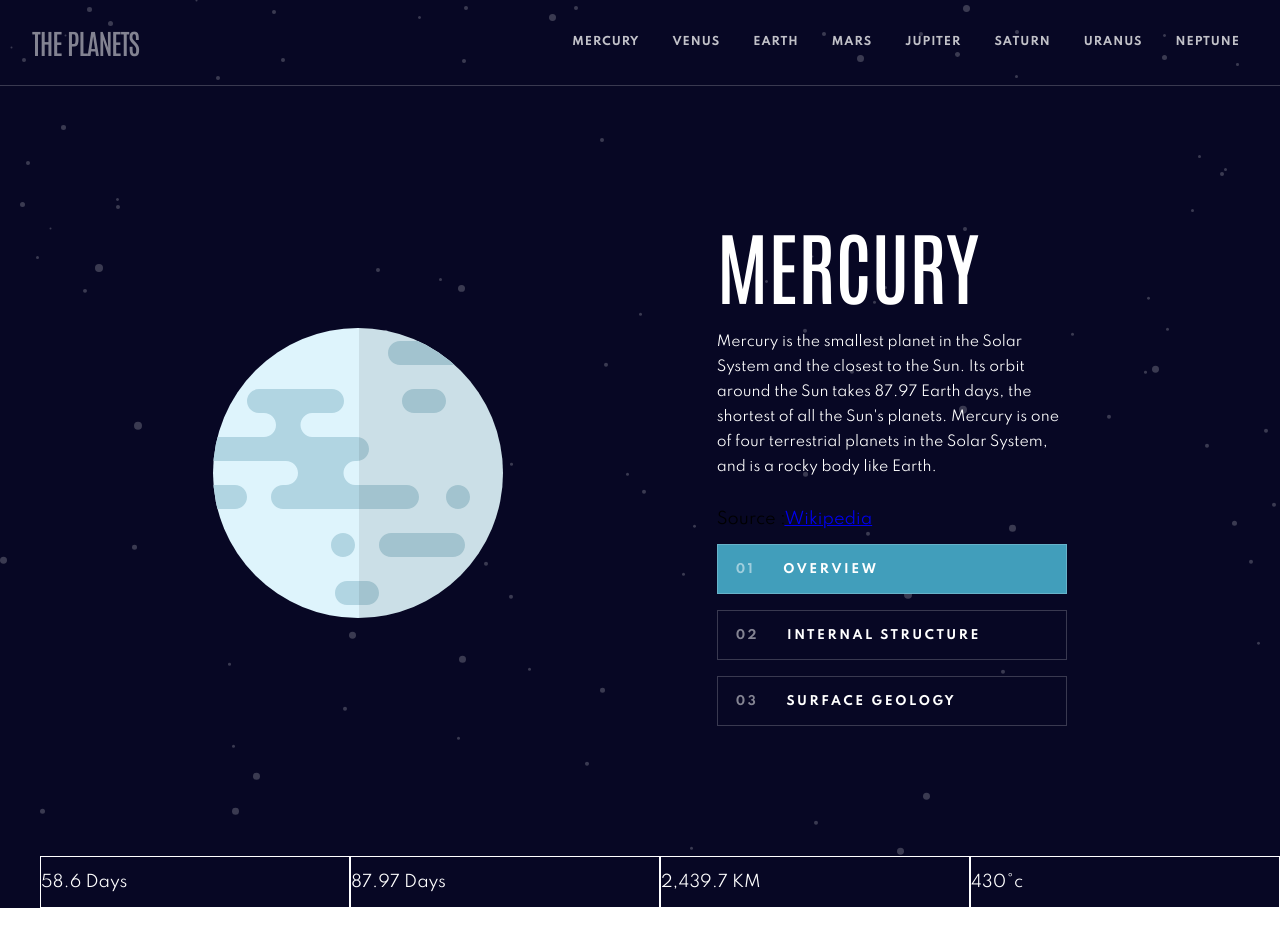
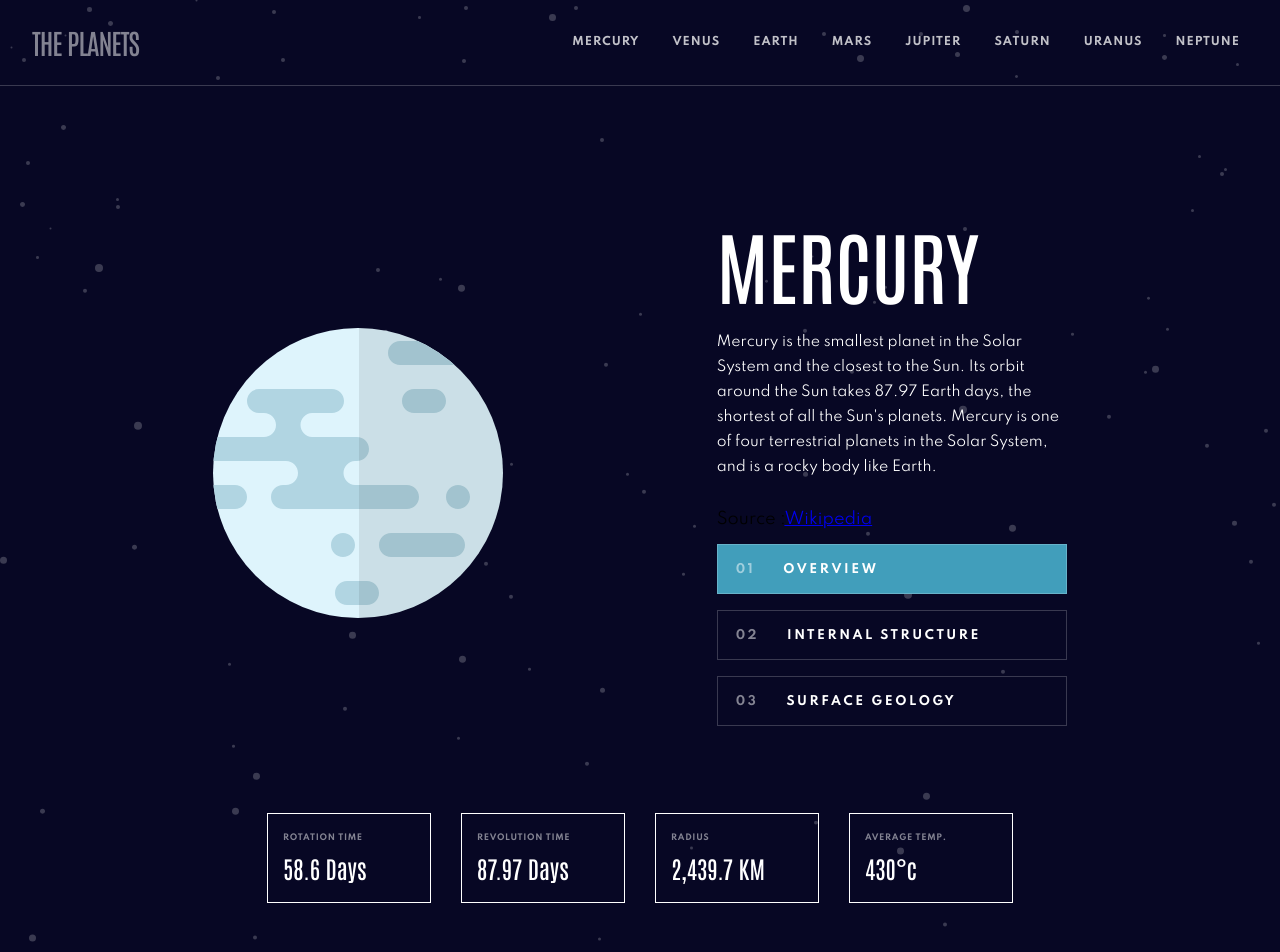
Before and after one commit to Glebkas/planets, a React (Create React App) app: page / in a window 1280 px wide. Shown: the top 952 px of the page. Before the commit the page ends 924 px from the top, so only its background shows below. Built offline with nearby package versions, Linux system fonts and the light colour scheme.

Commit message:
grid desktop style

```diff
--- /dev/null
+++ b/src/blocks/facts-grid/__item-fact/facts-grid__item-fact.css
@@ -0,0 +1,7 @@
+.facts-grid__item-fact {
+  font-family: antonio;
+  font-size: 24px;
+  line-height: 31.05px;
+  color: rgba(255, 255, 255, 1);
+  margin: 6px 0 0 0;
+}
--- /dev/null
+++ b/src/blocks/facts-grid/__item-title/facts-grid__item-title.css
@@ -0,0 +1,8 @@
+.facts-grid__item-title {
+  font-weight: 700;
+  font-size: 8px;
+  line-height: 16px;
+  opacity: 0.5;
+  letter-spacing: 0.727273px;
+  margin: 0;
+}
--- a/src/blocks/facts-grid/__item/facts-grid__item.css
+++ b/src/blocks/facts-grid/__item/facts-grid__item.css
@@ -1,5 +1,7 @@
 .facts-grid__item {
-  padding: 0;
-  direction: unset;
   border: 1px solid #ffffff;
+  display: flex;
+  flex-direction: column;
+  justify-content: center;
+  padding: 16px 0 19px 15px;
 }
--- a/src/blocks/facts-grid/facts-grid.css
+++ b/src/blocks/facts-grid/facts-grid.css
@@ -1,6 +1,11 @@
 .facts-grid {
   display: grid;
-  grid-template-columns: 1fr 1fr 1fr 1fr;
+  justify-content: center;
+  grid-template-columns: repeat(4, minmax(100px, 164px));
+  gap: 30px;
   color: white;
   list-style-type: none;
+  padding: 0 0 56px 0;
+  text-indent: 0;
+  margin: 0 auto auto;
 }
--- a/src/blocks/planet-ilustration/planet-ilustration.css
+++ b/src/blocks/planet-ilustration/planet-ilustration.css
@@ -1,4 +1,4 @@
 .planet-ilustration {
   display: flex;
-  margin: 242px auto 222px auto;
+  margin: 242px auto 0 auto;
 }
--- a/src/blocks/single-planet/__top/single-planet__top.css
+++ b/src/blocks/single-planet/__top/single-planet__top.css
@@ -1,3 +1,4 @@
 .single-planet__top {
   display: flex;
+  margin-bottom: 71px;
 }
--- a/src/components/SinglePlanet.js
+++ b/src/components/SinglePlanet.js
@@ -97,20 +97,20 @@ function SinglePlanet({ planet, open }) {
       <div className="single-planet__bottom">
         <ul className="facts-grid">
           <li className="facts-grid__item">
-            <p></p>
-            <p>{planet.rotation}</p>
+            <p className="facts-grid__item-title">ROTATION TIME</p>
+            <p className="facts-grid__item-fact">{planet.rotation}</p>
           </li>
           <li className="facts-grid__item">
-            <p></p>
-            <p>{planet.revolution}</p>
+            <p className="facts-grid__item-title">REVOLUTION TIME</p>
+            <p className="facts-grid__item-fact">{planet.revolution}</p>
           </li>
           <li className="facts-grid__item">
-            <p></p>
-            <p>{planet.radius}</p>
+            <p className="facts-grid__item-title">RADIUS</p>
+            <p className="facts-grid__item-fact">{planet.radius}</p>
           </li>
           <li className="facts-grid__item">
-            <p></p>
-            <p>{planet.temperature}</p>
+            <p className="facts-grid__item-title">AVERAGE TEMP.</p>
+            <p className="facts-grid__item-fact">{planet.temperature}</p>
           </li>
         </ul>
       </div>
--- a/src/index.css
+++ b/src/index.css
@@ -29,3 +29,5 @@
 @import url(../src/blocks/single-planet/__bottom/single-planet__bottom.css);
 @import url(../src/blocks/facts-grid/facts-grid.css);
 @import url(../src/blocks/facts-grid/__item/facts-grid__item.css);
+@import url(../src/blocks/facts-grid/__item-title/facts-grid__item-title.css);
+@import url(../src/blocks/facts-grid/__item-fact/facts-grid__item-fact.css);
```
Also changed, not shown: src/components/PlanetImage.js (added, +32 -0 lines), src/blocks/button-area/__button-label/button-area__button-label.css (line endings or trailing spaces).
